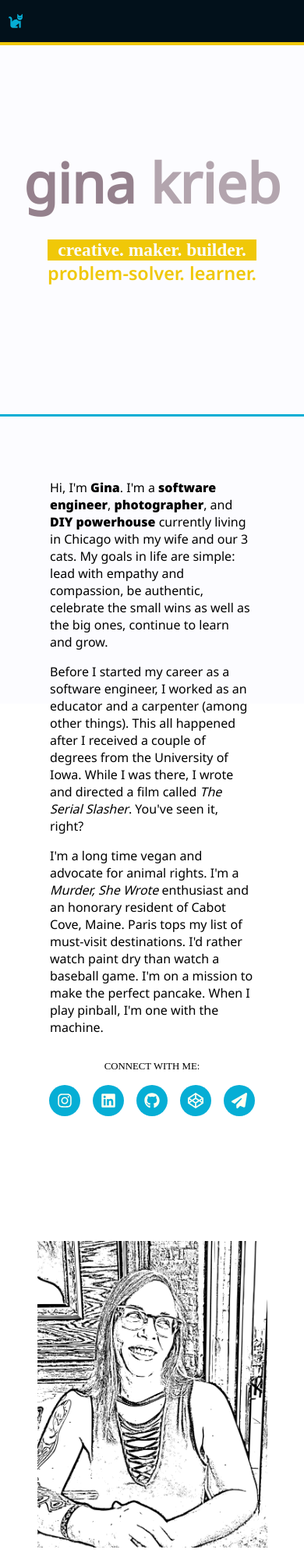
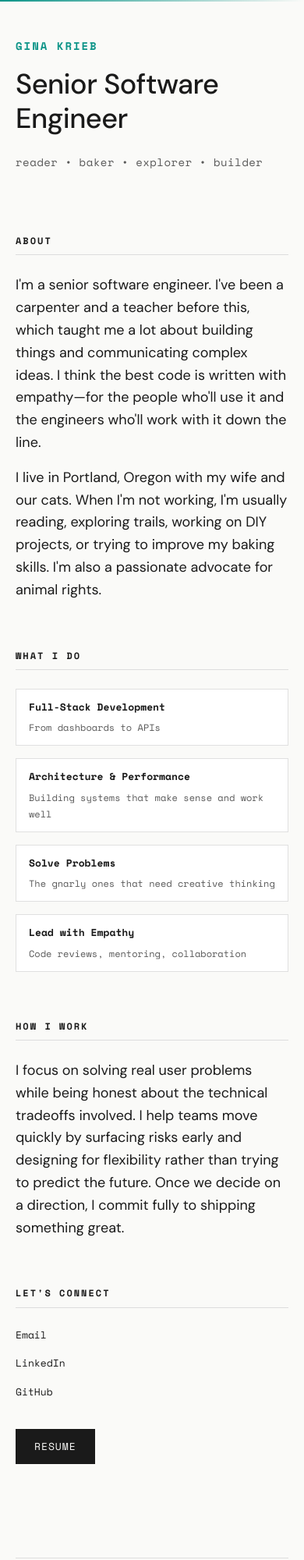
Before and after one commit to rockrgrrl/website, a plain HTML site: page index.html in a window 390 px wide. Shown: the top 2000 px of the page at 78% size. Drawn offline with nearby package versions, Linux system fonts and the light colour scheme; a web font is replaced by a local one.

Commit message:
Updated site

```diff
--- a/index.html
+++ b/index.html
@@ -1,92 +1,356 @@
+
 <!DOCTYPE html>
 <html lang="en">
 <head>
     <meta charset="UTF-8">
-  <meta http-equiv="X-UA-Compatible" content="IE=edge">
     <meta name="viewport" content="width=device-width, initial-scale=1.0">
-  <link rel="stylesheet" href="styles.css">
-  <link rel="icon" href="favicon.ico" type="image/x-icon">
-  <title>Gina Krieb</title>
+    <meta name="description" content="Gina Krieb - Senior Software Engineer specializing in full-stack development, system architecture, and building thoughtful solutions.">
+    <meta name="author" content="Gina Krieb">
+    <link rel="icon" type="image/svg+xml" href="favicon.svg">
+    <title>Gina Krieb - Senior Software Engineer</title>
+    <link rel="preconnect" href="https://fonts.googleapis.com">
+    <link rel="preconnect" href="https://fonts.gstatic.com" crossorigin>
+    <link href="https://fonts.googleapis.com/css2?family=DM+Sans:wght@400;500;700&family=Space+Mono:wght@400;700&display=swap" rel="stylesheet">
+    <style>
+        :root {
+            --primary: #1a1a1a;
+            --background: #fafaf8;
+            --accent: #0d9488;
+            --text-secondary: #595959;
+            --mono: 'Space Mono', monospace;
+            --sans: 'DM Sans', sans-serif;
+        }
+
+        * {
+            margin: 0;
+            padding: 0;
+            box-sizing: border-box;
+        }
+
+        body {
+            font-family: var(--sans);
+            background: var(--background);
+            color: var(--primary);
+            line-height: 1.6;
+            font-size: 18px;
+            overflow-x: hidden;
+        }
+
+        .container {
+            max-width: 720px;
+            margin: 0 auto;
+            padding: 80px 24px;
+            animation: fadeIn 0.8s ease-out;
+        }
+
+        @keyframes fadeIn {
+            from {
+                opacity: 0;
+                transform: translateY(20px);
+            }
+            to {
+                opacity: 1;
+                transform: translateY(0);
+            }
+        }
+
+        header {
+            margin-bottom: 80px;
+            animation: slideDown 0.8s ease-out 0.2s backwards;
+        }
+
+        @keyframes slideDown {
+            from {
+                opacity: 0;
+                transform: translateY(-20px);
+            }
+            to {
+                opacity: 1;
+                transform: translateY(0);
+            }
+        }
+
+        h1 {
+            font-family: var(--mono);
+            font-size: 14px;
+            font-weight: 600;
+            text-transform: uppercase;
+            letter-spacing: 2px;
+            margin-bottom: 16px;
+            color: var(--accent);
+        }
+
+        .title {
+            font-family: var(--sans);
+            font-size: 48px;
+            font-weight: 500;
+            line-height: 1.2;
+            margin-bottom: 24px;
+            letter-spacing: -0.5px;
+        }
+
+        .subtitle {
+            font-family: var(--mono);
+            font-size: 14px;
+            color: var(--text-secondary);
+            letter-spacing: 0.5px;
+        }
+
+        section {
+            margin-bottom: 60px;
+            animation: fadeIn 0.8s ease-out backwards;
+        }
+
+        section:nth-child(2) { animation-delay: 0.3s; }
+        section:nth-child(3) { animation-delay: 0.4s; }
+        section:nth-child(4) { animation-delay: 0.5s; }
+        section:nth-child(5) { animation-delay: 0.6s; }
+
+        h2 {
+            font-family: var(--mono);
+            font-size: 12px;
+            font-weight: 600;
+            text-transform: uppercase;
+            letter-spacing: 2px;
+            margin-bottom: 24px;
+            padding-bottom: 8px;
+            border-bottom: 1px solid #ddd;
+        }
+
+        .about p {
+            font-family: var(--sans);
+            margin-bottom: 16px;
+            font-size: 18px;
+            color: var(--primary);
+        }
+
+        .skills-grid {
+            display: grid;
+            grid-template-columns: repeat(auto-fit, minmax(200px, 1fr));
+            gap: 16px;
+        }
+
+        .skill-category {
+            font-family: var(--mono);
+            font-size: 13px;
+            padding: 12px 16px;
+            background: white;
+            border: 1px solid #e0e0e0;
+            transition: all 0.2s ease;
+        }
+
+        .skill-category:hover {
+            border-color: var(--accent);
+            transform: translateX(4px);
+        }
+
+        .skill-category strong {
+            display: block;
+            margin-bottom: 6px;
+            color: var(--primary);
+        }
+
+        .skill-category span {
+            color: var(--text-secondary);
+            font-size: 12px;
+        }
+
+        .links {
+            display: flex;
+            flex-wrap: wrap;
+            gap: 24px;
+        }
+
+        a {
+            font-family: var(--mono);
+            font-size: 13px;
+            color: var(--primary);
+            text-decoration: none;
+            position: relative;
+            transition: color 0.2s ease;
+        }
+
+        a::after {
+            content: '';
+            position: absolute;
+            bottom: -2px;
+            left: 0;
+            width: 0;
+            height: 1px;
+            background: var(--accent);
+            transition: width 0.3s ease;
+        }
+
+        a:hover {
+            color: var(--accent);
+        }
+
+        a:hover::after {
+            width: 100%;
+        }
+
+        a:focus {
+            outline: 2px solid var(--accent);
+            outline-offset: 4px;
+        }
+
+        a:focus:not(:focus-visible) {
+            outline: none;
+        }
+
+        a:focus-visible {
+            outline: 2px solid var(--accent);
+            outline-offset: 4px;
+        }
+
+        .download-btn {
+            display: inline-block;
+            padding: 12px 24px;
+            background: var(--primary);
+            color: var(--background);
+            border: none;
+            font-family: var(--mono);
+            font-size: 13px;
+            text-transform: uppercase;
+            letter-spacing: 1px;
+            cursor: pointer;
+            transition: all 0.2s ease;
+            margin-top: 8px;
+        }
+
+        .download-btn::after {
+            display: none;
+        }
+
+        .download-btn:hover {
+            background: var(--accent);
+            color: white;
+            transform: translateY(-2px);
+        }
+
+        .download-btn:focus {
+            outline: 2px solid var(--accent);
+            outline-offset: 4px;
+        }
+
+        .download-btn:focus-visible {
+            outline: 2px solid var(--accent);
+            outline-offset: 4px;
+        }
+
+        footer {
+            margin-top: 120px;
+            padding-top: 24px;
+            border-top: 1px solid #ddd;
+            font-family: var(--mono);
+            font-size: 11px;
+            color: var(--text-secondary);
+            text-align: center;
+        }
+
+        @media (max-width: 640px) {
+            .container {
+                padding: 48px 20px;
+            }
+
+            .title {
+                font-size: 36px;
+            }
+
+            .skills-grid {
+                grid-template-columns: 1fr;
+            }
+
+            .links {
+                flex-direction: column;
+                gap: 16px;
+            }
+        }
+
+        /* Decorative elements */
+        .accent-line {
+            position: fixed;
+            top: 0;
+            left: 0;
+            width: 100%;
+            height: 2px;
+            background: linear-gradient(90deg, var(--accent) 0%, transparent 100%);
+            z-index: 1000;
+        }
+
+        /* Skip link for screen readers */
+        .skip-link {
+            position: absolute;
+            top: -40px;
+            left: 0;
+            background: var(--primary);
+            color: var(--background);
+            padding: 8px 16px;
+            text-decoration: none;
+            font-family: var(--mono);
+            font-size: 14px;
+            z-index: 2000;
+        }
+
+        .skip-link:focus {
+            top: 0;
+        }
+    </style>
 </head>
 <body>
+    <a href="#main-content" class="skip-link">Skip to main content</a>
+    <div class="accent-line"></div>
+
+    <div class="container" id="main-content" role="main">
         <header>
-    <div class="logo">
-      <svg class="logo-icon" xmlns="http://www.w3.org/2000/svg" viewBox="0 0 576 512"><!--! Font Awesome Pro 6.4.0 by @fontawesome - https://fontawesome.com License - https://fontawesome.com/license (Commercial License) Copyright 2023 Fonticons, Inc. -->
-      <path d="M320 192h17.1c22.1 38.3 63.5 64 110.9 64c11 0 21.8-1.4 32-4v4 32V480c0 17.7-14.3 32-32 32s-32-14.3-32-32V339.2L280 448h56c17.7 0 32 14.3 32 32s-14.3 32-32 32H192c-53 0-96-43-96-96V192.5c0-16.1-12-29.8-28-31.8l-7.9-1c-17.5-2.2-30-18.2-27.8-35.7s18.2-30 35.7-27.8l7.9 1c48 6 84.1 46.8 84.1 95.3v85.3c34.4-51.7 93.2-85.8 160-85.8zm160 26.5v0c-10 3.5-20.8 5.5-32 5.5c-28.4 0-54-12.4-71.6-32h0c-3.7-4.1-7-8.5-9.9-13.2C357.3 164 352 146.6 352 128v0V32 12 10.7C352 4.8 356.7 .1 362.6 0h.2c3.3 0 6.4 1.6 8.4 4.2l0 .1L384 21.3l27.2 36.3L416 64h64l4.8-6.4L512 21.3 524.8 4.3l0-.1c2-2.6 5.1-4.2 8.4-4.2h.2C539.3 .1 544 4.8 544 10.7V12 32v96c0 17.3-4.6 33.6-12.6 47.6c-11.3 19.8-29.6 35.2-51.4 42.9zM432 128a16 16 0 1 0 -32 0 16 16 0 1 0 32 0zm48 16a16 16 0 1 0 0-32 16 16 0 1 0 0 32z"/>
-    </svg>
+            <h1>Gina Krieb</h1>
+            <div class="title">Senior Software Engineer</div>
+            <div class="subtitle">reader • baker • explorer • builder</div>
+        </header>
+
+        <section class="about">
+            <h2>About</h2>
+            <p>I'm a senior software engineer. I've been a carpenter and a teacher before this, which taught me a lot about building things and communicating complex ideas. I think the best code is written with empathy—for the people who'll use it and the engineers who'll work with it down the line.</p>
+            <p>I live in Portland, Oregon with my wife and our cats. When I'm not working, I'm usually reading, exploring trails, working on DIY projects, or trying to improve my baking skills. I'm also a passionate advocate for animal rights.</p>
+        </section>
+
+        <section class="expertise">
+            <h2>What I Do</h2>
+            <div class="skills-grid">
+                <div class="skill-category">
+                    <strong>Full-Stack Development</strong>
+                    <span>From dashboards to APIs</span>
                 </div>
-  </header>
-  <main class="content">
-
-    <section class="block hero-block">
-      <h1 class="hero">
-        <span class="hero-line-one word-one">gina <span class="word-two">krieb</span></span>
-        <div class="hero-tagline">
-          <span class="tagline-line-one">creative. maker. builder.</span>
-          <span class="tagline-line-two">problem-solver. learner.</span>
-      </h1>
-    </section>
-    <section class="block about-block">
-      <div class="about-container">
-        <div class="bio">
-          <p>Hi, I'm <span class="bold-text">Gina</span>. I'm a <span class="bold-text">software engineer</span>, <span class="bold-text">photographer</span>, and <span class="bold-text">DIY powerhouse</span> currently living in Chicago with my wife and our 3 cats. My goals in life are simple: lead with empathy and compassion, be authentic, celebrate the small wins as well as the big ones, continue to learn and grow.</p>
-          <p>Before I started my career as a software engineer, I worked as an educator and a carpenter (among other things). This all happened after I received a couple of degrees from the University of Iowa. While I was there, I wrote and directed a film called <i>The Serial Slasher</i>. You've seen it, right?</p>
-          <p>I'm a long time vegan and advocate for animal rights. I'm a <i>Murder, She Wrote</i> enthusiast and an honorary resident of Cabot Cove, Maine. Paris tops my list of must-visit destinations. I'd rather watch paint dry than watch a baseball game. I'm on a mission to make the perfect pancake. When I play pinball, I'm one with the machine.</p>
-          <div class="bio-socials-container">
-            <p class="bio-socials-connect-text">CONNECT WITH ME:</p class="bio-socials-connect-text">
-            <ul class="bio-socials">
-              <li class="socials-container">
-                <a class="social-link"
-                href="https://www.instagram.com/rockrgrrl/">
-                <svg class="social-icon" xmlns="http://www.w3.org/2000/svg" viewBox="0 0 448 512"><!--! Font Awesome Pro 6.4.0 by @fontawesome - https://fontawesome.com License - https://fontawesome.com/license (Commercial License) Copyright 2023 Fonticons, Inc. -->
-                  <path d="M224.1 141c-63.6 0-114.9 51.3-114.9 114.9s51.3 114.9 114.9 114.9S339 319.5 339 255.9 287.7 141 224.1 141zm0 189.6c-41.1 0-74.7-33.5-74.7-74.7s33.5-74.7 74.7-74.7 74.7 33.5 74.7 74.7-33.6 74.7-74.7 74.7zm146.4-194.3c0 14.9-12 26.8-26.8 26.8-14.9 0-26.8-12-26.8-26.8s12-26.8 26.8-26.8 26.8 12 26.8 26.8zm76.1 27.2c-1.7-35.9-9.9-67.7-36.2-93.9-26.2-26.2-58-34.4-93.9-36.2-37-2.1-147.9-2.1-184.9 0-35.8 1.7-67.6 9.9-93.9 36.1s-34.4 58-36.2 93.9c-2.1 37-2.1 147.9 0 184.9 1.7 35.9 9.9 67.7 36.2 93.9s58 34.4 93.9 36.2c37 2.1 147.9 2.1 184.9 0 35.9-1.7 67.7-9.9 93.9-36.2 26.2-26.2 34.4-58 36.2-93.9 2.1-37 2.1-147.8 0-184.8zM398.8 388c-7.8 19.6-22.9 34.7-42.6 42.6-29.5 11.7-99.5 9-132.1 9s-102.7 2.6-132.1-9c-19.6-7.8-34.7-22.9-42.6-42.6-11.7-29.5-9-99.5-9-132.1s-2.6-102.7 9-132.1c7.8-19.6 22.9-34.7 42.6-42.6 29.5-11.7 99.5-9 132.1-9s102.7-2.6 132.1 9c19.6 7.8 34.7 22.9 42.6 42.6 11.7 29.5 9 99.5 9 132.1s2.7 102.7-9 132.1z"/>
-                </svg>
-                </a>
-              </li>
-              <li class="socials-container">
-                <a class="social-link" href="https://www.linkedin.com/in/ginakrieb/">
-                  <svg class="social-icon" xmlns="http://www.w3.org/2000/svg" viewBox="0 0 448 512"><!--! Font Awesome Pro 6.4.0 by @fontawesome - https://fontawesome.com License - https://fontawesome.com/license (Commercial License) Copyright 2023 Fonticons, Inc. -->
-                    <path d="M416 32H31.9C14.3 32 0 46.5 0 64.3v383.4C0 465.5 14.3 480 31.9 480H416c17.6 0 32-14.5 32-32.3V64.3c0-17.8-14.4-32.3-32-32.3zM135.4 416H69V202.2h66.5V416zm-33.2-243c-21.3 0-38.5-17.3-38.5-38.5S80.9 96 102.2 96c21.2 0 38.5 17.3 38.5 38.5 0 21.3-17.2 38.5-38.5 38.5zm282.1 243h-66.4V312c0-24.8-.5-56.7-34.5-56.7-34.6 0-39.9 27-39.9 54.9V416h-66.4V202.2h63.7v29.2h.9c8.9-16.8 30.6-34.5 62.9-34.5 67.2 0 79.7 44.3 79.7 101.9V416z"/>
-                  </svg>
-                </a>
-              </li>
-              <li class="socials-container">
-                <a class="social-link"
-                href="https://github.com/rockrgrrl">
-                <svg class="social-icon" xmlns="http://www.w3.org/2000/svg" viewBox="0 0 496 512"><!--! Font Awesome Pro 6.4.0 by @fontawesome - https://fontawesome.com License - https://fontawesome.com/license (Commercial License) Copyright 2023 Fonticons, Inc. -->
-                  <path d="M165.9 397.4c0 2-2.3 3.6-5.2 3.6-3.3.3-5.6-1.3-5.6-3.6 0-2 2.3-3.6 5.2-3.6 3-.3 5.6 1.3 5.6 3.6zm-31.1-4.5c-.7 2 1.3 4.3 4.3 4.9 2.6 1 5.6 0 6.2-2s-1.3-4.3-4.3-5.2c-2.6-.7-5.5.3-6.2 2.3zm44.2-1.7c-2.9.7-4.9 2.6-4.6 4.9.3 2 2.9 3.3 5.9 2.6 2.9-.7 4.9-2.6 4.6-4.6-.3-1.9-3-3.2-5.9-2.9zM244.8 8C106.1 8 0 113.3 0 252c0 110.9 69.8 205.8 169.5 239.2 12.8 2.3 17.3-5.6 17.3-12.1 0-6.2-.3-40.4-.3-61.4 0 0-70 15-84.7-29.8 0 0-11.4-29.1-27.8-36.6 0 0-22.9-15.7 1.6-15.4 0 0 24.9 2 38.6 25.8 21.9 38.6 58.6 27.5 72.9 20.9 2.3-16 8.8-27.1 16-33.7-55.9-6.2-112.3-14.3-112.3-110.5 0-27.5 7.6-41.3 23.6-58.9-2.6-6.5-11.1-33.3 2.6-67.9 20.9-6.5 69 27 69 27 20-5.6 41.5-8.5 62.8-8.5s42.8 2.9 62.8 8.5c0 0 48.1-33.6 69-27 13.7 34.7 5.2 61.4 2.6 67.9 16 17.7 25.8 31.5 25.8 58.9 0 96.5-58.9 104.2-114.8 110.5 9.2 7.9 17 22.9 17 46.4 0 33.7-.3 75.4-.3 83.6 0 6.5 4.6 14.4 17.3 12.1C428.2 457.8 496 362.9 496 252 496 113.3 383.5 8 244.8 8zM97.2 352.9c-1.3 1-1 3.3.7 5.2 1.6 1.6 3.9 2.3 5.2 1 1.3-1 1-3.3-.7-5.2-1.6-1.6-3.9-2.3-5.2-1zm-10.8-8.1c-.7 1.3.3 2.9 2.3 3.9 1.6 1 3.6.7 4.3-.7.7-1.3-.3-2.9-2.3-3.9-2-.6-3.6-.3-4.3.7zm32.4 35.6c-1.6 1.3-1 4.3 1.3 6.2 2.3 2.3 5.2 2.6 6.5 1 1.3-1.3.7-4.3-1.3-6.2-2.2-2.3-5.2-2.6-6.5-1zm-11.4-14.7c-1.6 1-1.6 3.6 0 5.9 1.6 2.3 4.3 3.3 5.6 2.3 1.6-1.3 1.6-3.9 0-6.2-1.4-2.3-4-3.3-5.6-2z"/>
-                </svg>
-                </a>
-              </li>
-              <li class="socials-container">
-                <a class="social-link"
-                href="https://codepen.io/ginakrieb">
-                <svg class="social-icon" xmlns="http://www.w3.org/2000/svg" viewBox="0 0 512 512"><!--! Font Awesome Pro 6.4.0 by @fontawesome - https://fontawesome.com License - https://fontawesome.com/license (Commercial License) Copyright 2023 Fonticons, Inc. -->
-                  <path d="M502.285 159.704l-234-156c-7.987-4.915-16.511-4.96-24.571 0l-234 156C3.714 163.703 0 170.847 0 177.989v155.999c0 7.143 3.714 14.286 9.715 18.286l234 156.022c7.987 4.915 16.511 4.96 24.571 0l234-156.022c6-3.999 9.715-11.143 9.715-18.286V177.989c-.001-7.142-3.715-14.286-9.716-18.285zM278 63.131l172.286 114.858-76.857 51.429L278 165.703V63.131zm-44 0v102.572l-95.429 63.715-76.857-51.429L234 63.131zM44 219.132l55.143 36.857L44 292.846v-73.714zm190 229.715L61.714 333.989l76.857-51.429L234 346.275v102.572zm22-140.858l-77.715-52 77.715-52 77.715 52-77.715 52zm22 140.858V346.275l95.429-63.715 76.857 51.429L278 448.847zm190-156.001l-55.143-36.857L468 219.132v73.714z"/>
-                </svg>
-              </a>
-              </li>
-              <li class="socials-container">
-                <a class="social-link" href="mailto:ginakrieb@gmail.com">
-                  <svg class="social-icon" xmlns="http://www.w3.org/2000/svg" viewBox="0 0 512 512"><!--! Font Awesome Pro 6.4.0 by @fontawesome - https://fontawesome.com License - https://fontawesome.com/license (Commercial License) Copyright 2023 Fonticons, Inc. -->
-                    <path d="M498.1 5.6c10.1 7 15.4 19.1 13.5 31.2l-64 416c-1.5 9.7-7.4 18.2-16 23s-18.9 5.4-28 1.6L284 427.7l-68.5 74.1c-8.9 9.7-22.9 12.9-35.2 8.1S160 493.2 160 480V396.4c0-4 1.5-7.8 4.2-10.7L331.8 202.8c5.8-6.3 5.6-16-.4-22s-15.7-6.4-22-.7L106 360.8 17.7 316.6C7.1 311.3 .3 300.7 0 288.9s5.9-22.8 16.1-28.7l448-256c10.7-6.1 23.9-5.5 34 1.4z"/>
-                  </svg>
-                </a>
-              </li>
-            </ul>
+                <div class="skill-category">
+                    <strong>Architecture & Performance</strong>
+                    <span>Building systems that make sense and work well</span>
                 </div>
-
+                <div class="skill-category">
+                    <strong>Solve Problems</strong>
+                    <span>The gnarly ones that need creative thinking</span>
                 </div>
-        <div class="about-sketch">
-          <figure class="sketch"><img class="sketch-img" src="images/sketch.png" alt="sketch of gina"></figure>
+                <div class="skill-category">
+                    <strong>Lead with Empathy</strong>
+                    <span>Code reviews, mentoring, collaboration</span>
                 </div>
             </div>
+        </section>
 
+        <section class="values">
+            <h2>How I Work</h2>
+            <p>I focus on solving real user problems while being honest about the technical tradeoffs involved. I help teams move quickly by surfacing risks early and designing for flexibility rather than trying to predict the future. Once we decide on a direction, I commit fully to shipping something great.</p>
+        </section>
 
+        <section class="connect">
+            <h2>Let's Connect</h2>
+            <div class="links">
+                <a href="mailto:ginakrieb@gmail.com" aria-label="Send me an email">Email</a>
+                <a href="https://linkedin.com/in/ginakrieb" target="_blank" rel="noopener noreferrer" aria-label="View my LinkedIn profile">LinkedIn</a>
+                <a href="https://github.com/rockrgrrl" target="_blank" rel="noopener noreferrer" aria-label="View my GitHub profile">GitHub</a>
+            </div>
+            <br>
+            <a href="gina-krieb-resume.pdf" class="download-btn" download aria-label="Download my resume as PDF">Resume</a>
         </section>
-    <section>
 
-    </section>
-  </main>
-</body>
-</html>
+        <footer>
+            © 2025 Gina Krieb
```
Also changed, not shown: favicon.svg (added), 1 other file. Lines whose indentation alone changed are shown as unchanged.
